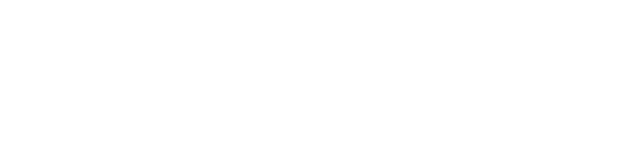
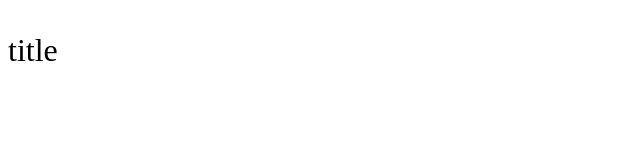
Before and after one commit to dexnab/dexnab.github.io, a plain HTML site: page template.html in a window 1280 px wide. Shown: the full height of the page, 0-640 px from the left. Drawn offline with Linux system fonts and the light colour scheme.

Commit message:
update index page

```diff
--- /dev/null
+++ b/template.css
@@ -0,0 +1,3 @@
+.title {
+	font-size: 32px;
+}
--- a/template.html
+++ b/template.html
@@ -2,8 +2,10 @@
 <html>
 	<head>
 		<meta charset="utf-8">
-		<title></title>
+		<link rel="stylesheet" href="template.css">
+		<title>template</title>
 	</head>
 	<body>
+		<p class="title">title</p>
 	</body>
 </html>
```
